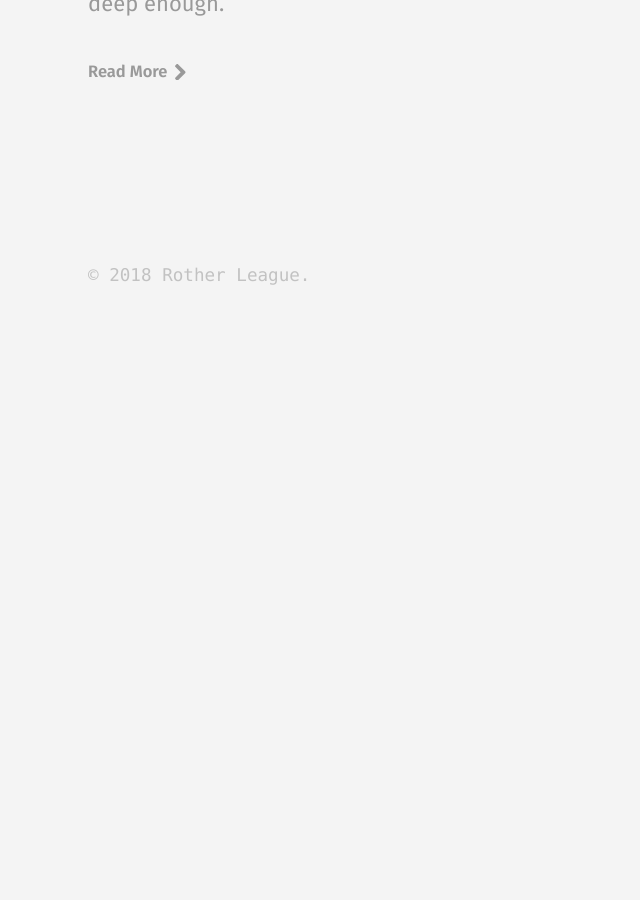
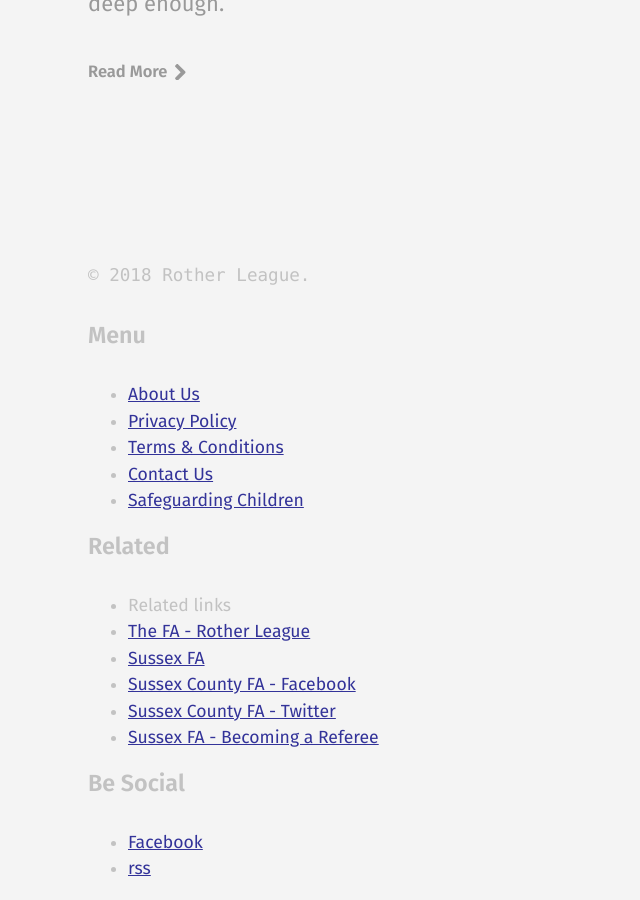
Before and after one commit to rotherleague/Rother, a Jekyll site: the page built from index.html, in a window 1280 px wide and 900 px high, scrolled down 9073 px. Shown: the whole window, without its empty margins (0-640 px from the left). Built offline with Jekyll 4.4.1, drawn with Linux system fonts in a browser that asks for light colours; the list of posts is cut into pages by our own code; comment, search, counter and statistics services are not loaded; a style sheet for code colours, icons or effects is not loaded; before the commit the page ends 9394 px from its top, so only the background shows below that.

Commit message:
Update footer.html

```diff
--- a/_includes/footer.html
+++ b/_includes/footer.html
@@ -7,5 +7,41 @@
         <p>&copy; {{ site.time | date: '%Y' }} {{ site.title }}.</p>
       {% endif %}
     </div>
+
+  <nav role="navigation" class="navbar">
+
+
+                            <div class="col-xs-12 col-sm-3">
+        						<h4>Menu</h4>
+                       <div id="footer-nav"><ul class="pull-left list-unstyled">
+                                   <li><a href="/about-us.html">About Us</a></li>
+                                   <li><a href="/privacy-policy.html">Privacy Policy</a></li>
+                                   <li class="active"><a href="/terms-conditions.html">Terms & Conditions</a></li>
+                                   <li><a href="/contact-us.html">Contact Us</a></li>
+                                   <li><a href="/safeguarding-children.html">Safeguarding Children</a></li>
+                                   </ul>
+                              </div>
+
+                            </div>
+							<div class="col-xs-12 col-sm-4">
+								<h4>Related</h4>
+                                <ul class="pull-left list-unstyled">
+
+
+            <li class="hidden sr-only"><span>Related links</span></li>
+                <li><a href="//full-time.thefa.com/Index.do?league=681144">The FA - Rother League</a></li>
+                <li><a href="//www.sussexfa.com/">Sussex FA</a></li>
+                <li><a href="//www.facebook.com/SussexCountyFA">Sussex County FA - Facebook</a></li>
+                <li><a href="//twitter.com/SussexCountyFA">Sussex County FA - Twitter</a></li>
+                <li><a href="//www.sussexfa.com/referees/becoming-a-referee">Sussex FA - Becoming a Referee</a></li>
+        </ul>
+                            </div>
+
+							<div class="col-xs-12 col-sm-3">
+								<h4>Be Social</h4>
+                            	<ul class="list-unstyled"><li><a rel="external" href="https://www.facebook.com/rotherleague"><i class="fa fa-facebook"> </i> Facebook</a></li><li><a title="" href="/rss/"><i class="fa fa-rss"> </i> rss</a></li></ul>
+                            </div>
+
+                        </nav>
   </div>
 </footer>
```
